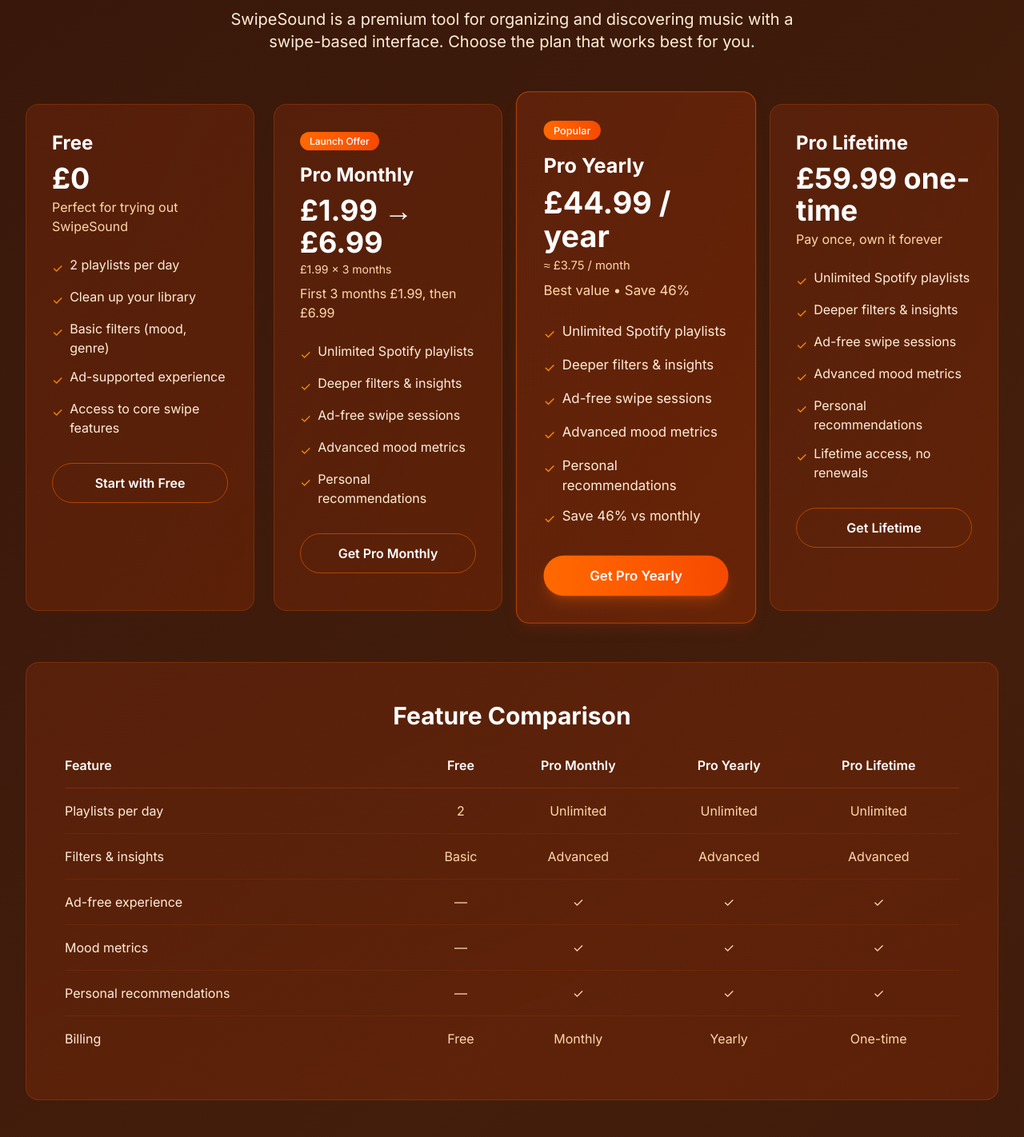
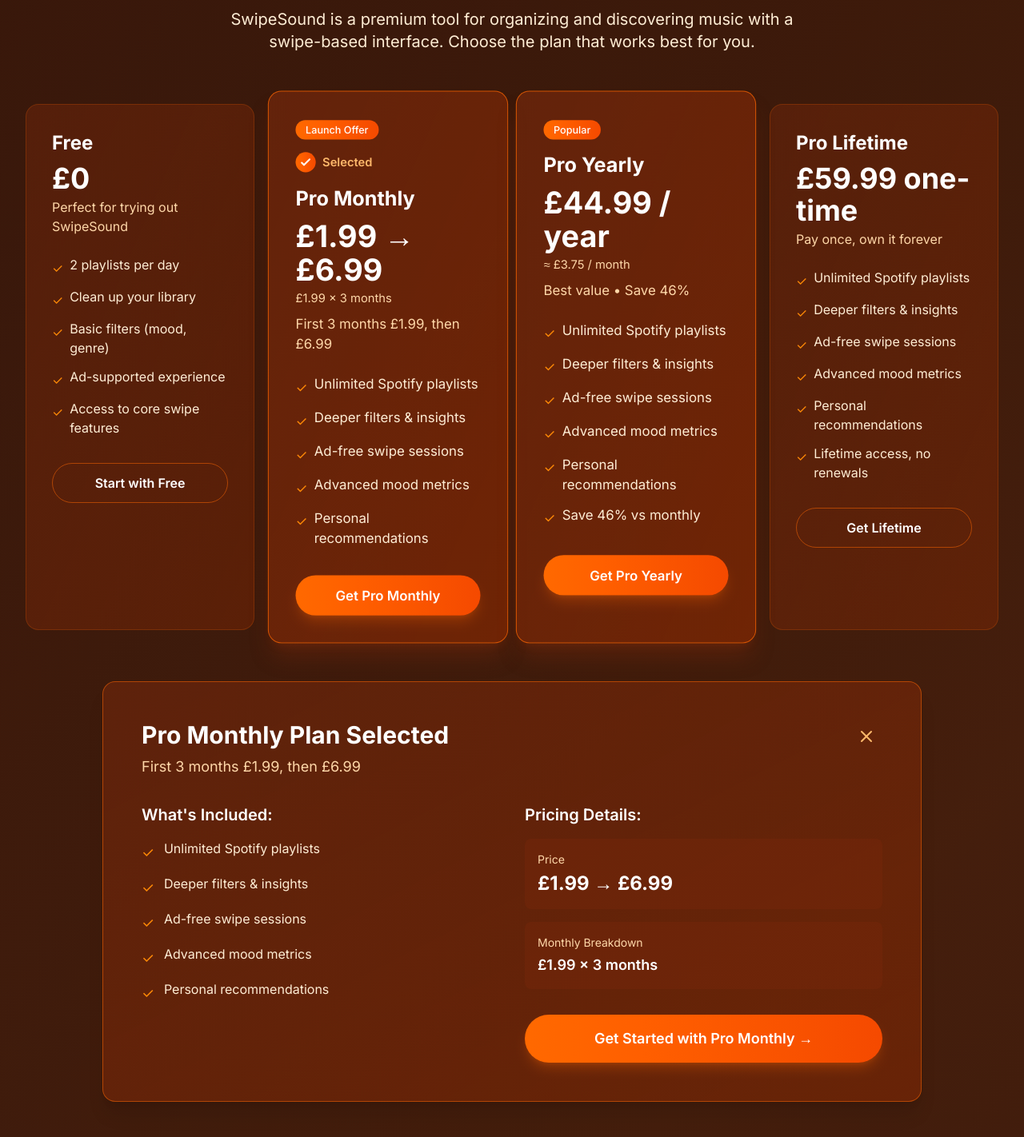
Before and after one commit to buraksalli007/SwipeSound-MainSite, a Next.js app: page /pricing in a window 1280 px wide. Shown: the part 182-1604 px from the top of the page at 80% size. Built offline with nearby package versions, Linux system fonts and the light colour scheme.

Commit message:
Enhance pricing: Add plan selection, orange buttons, detailed info cards

```diff
--- a/app/pricing/page.tsx
+++ b/app/pricing/page.tsx
@@ -1,9 +1,13 @@
+"use client";
+
 import Navbar from "@/components/Navbar";
 import Footer from "@/components/Footer";
 import { pricingPlans } from "@/lib/constants";
 import Link from "next/link";
+import { useState } from "react";
 
 export default function PricingPage() {
+  const [selectedPlan, setSelectedPlan] = useState<number | null>(1); // Default to Pro Yearly
   const freePlan = pricingPlans[0];
   const proPlans = pricingPlans.slice(1);
 
@@ -25,13 +29,18 @@
 
           {/* Pricing Cards */}
           <div className="grid md:grid-cols-2 lg:grid-cols-4 gap-6 mb-16">
-            {pricingPlans.map((plan, index) => (
+            {pricingPlans.map((plan, index) => {
+              const isSelected = selectedPlan === index;
+              const isHighlight = plan.highlight;
+
+              return (
                 <div
                   key={index}
-                className={`rounded-2xl p-8 border transition-all ${
-                  plan.highlight
-                    ? "bg-gradient-to-br from-orange-900/50 to-orange-800/40 border-orange-500/50 shadow-lg shadow-orange-900/30 scale-105"
-                    : "bg-gradient-to-br from-orange-900/40 to-orange-800/30 border-orange-500/20"
+                  onClick={() => setSelectedPlan(index)}
+                  className={`rounded-2xl p-8 border transition-all cursor-pointer ${
+                    isSelected || isHighlight
+                      ? "bg-gradient-to-br from-orange-900/60 to-orange-800/50 border-orange-500/70 shadow-xl shadow-orange-900/40 scale-105"
+                      : "bg-gradient-to-br from-orange-900/40 to-orange-800/30 border-orange-500/20 hover:border-orange-500/40"
                   }`}
                 >
                   {plan.badge && (
@@ -39,6 +48,17 @@
                       <span className="px-3 py-1 rounded-full bg-gradient-to-r from-orange-500 to-orange-600 text-white text-xs font-medium">
                         {plan.badge}
                       </span>
+                    </div>
+                  )}
+
+                  {isSelected && (
+                    <div className="mb-4 flex items-center gap-2">
+                      <div className="w-6 h-6 rounded-full bg-gradient-to-r from-orange-500 to-orange-600 flex items-center justify-center">
+                        <svg className="w-4 h-4 text-white" fill="none" stroke="currentColor" viewBox="0 0 24 24">
+                          <path strokeLinecap="round" strokeLinejoin="round" strokeWidth={3} d="M5 13l4 4L19 7" />
+                        </svg>
+                      </div>
+                      <span className="text-orange-300 text-sm font-semibold">Selected</span>
                     </div>
                   )}
 
@@ -63,10 +83,11 @@
                   </ul>
 
                   <button
+                    onClick={(e) => e.stopPropagation()}
                     className={`w-full px-6 py-3 rounded-full font-semibold transition-all ${
                       plan.ctaDisabled
                         ? "bg-gray-700 text-gray-400 cursor-not-allowed"
-                      : plan.highlight
+                        : isSelected || isHighlight
                         ? "bg-gradient-to-r from-orange-500 to-orange-600 text-white hover:from-orange-600 hover:to-orange-700 shadow-lg shadow-orange-500/25"
                         : "border border-orange-500/50 text-white hover:bg-orange-500/10"
                     }`}
@@ -74,8 +95,67 @@
                     {plan.cta}
                   </button>
                 </div>
+              );
+            })}
+          </div>
+
+          {/* Selected Plan Details */}
+          {selectedPlan !== null && (
+            <div className="max-w-5xl mx-auto mb-16">
+              <div className="bg-gradient-to-br from-orange-900/50 to-orange-800/40 rounded-2xl p-8 md:p-12 border border-orange-500/50 shadow-xl">
+                <div className="flex items-start justify-between mb-8">
+                  <div>
+                    <h2 className="text-3xl font-bold text-white mb-2">
+                      {pricingPlans[selectedPlan].name} Plan Selected
+                    </h2>
+                    <p className="text-orange-200 text-lg">{pricingPlans[selectedPlan].description}</p>
+                  </div>
+                  <button
+                    onClick={() => setSelectedPlan(null)}
+                    className="text-orange-300 hover:text-white transition-colors p-2"
+                  >
+                    <svg className="w-6 h-6" fill="none" stroke="currentColor" viewBox="0 0 24 24">
+                      <path strokeLinecap="round" strokeLinejoin="round" strokeWidth={2} d="M6 18L18 6M6 6l12 12" />
+                    </svg>
+                  </button>
+                </div>
+
+                <div className="grid md:grid-cols-2 gap-8">
+                  <div>
+                    <h3 className="text-xl font-semibold text-white mb-4">What&apos;s Included:</h3>
+                    <ul className="space-y-3">
+                      {pricingPlans[selectedPlan].features.map((feature, idx) => (
+                        <li key={idx} className="flex items-start gap-3">
+                          <span className="text-orange-400 mt-1 text-lg">✓</span>
+                          <span className="text-orange-100 text-base">{feature}</span>
+                        </li>
                       ))}
+                    </ul>
                   </div>
+                  <div>
+                    <h3 className="text-xl font-semibold text-white mb-4">Pricing Details:</h3>
+                    <div className="space-y-4 text-orange-100">
+                      <div className="bg-orange-900/30 rounded-lg p-4">
+                        <div className="text-sm text-orange-200 mb-1">Price</div>
+                        <div className="text-2xl font-bold text-white">{pricingPlans[selectedPlan].price}</div>
+                      </div>
+                      {pricingPlans[selectedPlan].monthlyBreakdown && (
+                        <div className="bg-orange-900/30 rounded-lg p-4">
+                          <div className="text-sm text-orange-200 mb-1">Monthly Breakdown</div>
+                          <div className="text-lg font-semibold text-white">{pricingPlans[selectedPlan].monthlyBreakdown}</div>
+                        </div>
+                      )}
+                      <div className="pt-4">
+                        <button className="w-full px-8 py-4 rounded-full bg-gradient-to-r from-orange-500 to-orange-600 text-white font-semibold hover:from-orange-600 hover:to-orange-700 shadow-lg shadow-orange-500/25 transition-all text-lg">
+                          Get Started with {pricingPlans[selectedPlan].name} →
+                        </button>
+                      </div>
+                    </div>
+                  </div>
+                </div>
+              </div>
+            </div>
+          )}
 
           {/* Comparison Table */}
           <div className="bg-gradient-to-br from-orange-900/40 to-orange-800/30 rounded-2xl p-8 md:p-12 border border-orange-500/20 mb-12">
--- a/components/Pricing.tsx
+++ b/components/Pricing.tsx
@@ -2,8 +2,11 @@
 
 import { pricingPlans } from "@/lib/constants";
 import Link from "next/link";
+import { useState } from "react";
 
 export default function Pricing() {
+  const [selectedPlan, setSelectedPlan] = useState<number | null>(null);
+
   return (
     <section id="pricing" className="py-24 px-4 sm:px-6 lg:px-8 bg-gradient-to-br from-orange-900/20 via-orange-800/15 to-orange-900/20">
       <div className="max-w-7xl mx-auto">
@@ -17,13 +20,18 @@
         </div>
 
         <div className="grid md:grid-cols-2 lg:grid-cols-4 gap-6 max-w-7xl mx-auto mb-8">
-          {pricingPlans.map((plan, index) => (
+          {pricingPlans.map((plan, index) => {
+            const isSelected = selectedPlan === index;
+            const isHighlight = plan.highlight;
+
+            return (
               <div
                 key={index}
-              className={`rounded-2xl p-6 border transition-all ${
-                plan.highlight
-                  ? "bg-gradient-to-br from-orange-900/50 to-orange-800/40 border-orange-500/50 shadow-lg shadow-orange-900/30 scale-105"
-                  : "bg-gradient-to-br from-orange-900/40 to-orange-800/30 border-orange-500/20"
+                onClick={() => setSelectedPlan(index)}
+                className={`rounded-2xl p-6 border transition-all cursor-pointer ${
+                  isSelected || isHighlight
+                    ? "bg-gradient-to-br from-orange-900/60 to-orange-800/50 border-orange-500/70 shadow-xl shadow-orange-900/40 scale-105"
+                    : "bg-gradient-to-br from-orange-900/40 to-orange-800/30 border-orange-500/20 hover:border-orange-500/40"
                 }`}
               >
                 {plan.badge && (
@@ -31,6 +39,17 @@
                     <span className="px-3 py-1 rounded-full bg-gradient-to-r from-orange-500 to-orange-600 text-white text-xs font-medium">
                       {plan.badge}
                     </span>
+                  </div>
+                )}
+
+                {isSelected && (
+                  <div className="mb-4 flex items-center gap-2">
+                    <div className="w-5 h-5 rounded-full bg-gradient-to-r from-orange-500 to-orange-600 flex items-center justify-center">
+                      <svg className="w-3 h-3 text-white" fill="none" stroke="currentColor" viewBox="0 0 24 24">
+                        <path strokeLinecap="round" strokeLinejoin="round" strokeWidth={3} d="M5 13l4 4L19 7" />
+                      </svg>
+                    </div>
+                    <span className="text-orange-300 text-xs font-semibold">Selected</span>
                   </div>
                 )}
 
@@ -48,7 +67,7 @@
                 <ul className="space-y-2 mb-6">
                   {plan.features.map((feature, featureIndex) => (
                     <li key={featureIndex} className="flex items-start gap-2">
-                    <span className="text-orange-400 mt-0.5 text-sm">✓</span>
+                      <span className={`mt-0.5 text-sm ${isSelected ? "text-orange-400" : "text-orange-400"}`}>✓</span>
                       <span className="text-orange-100 text-sm">{feature}</span>
                     </li>
                   ))}
@@ -56,10 +75,11 @@
 
                 <Link
                   href="/pricing"
+                  onClick={(e) => e.stopPropagation()}
                   className={`block w-full px-6 py-3 rounded-full font-semibold text-center transition-all ${
                     plan.ctaDisabled
                       ? "bg-gray-700 text-gray-400 cursor-not-allowed"
-                    : plan.highlight
+                      : isSelected || isHighlight
                       ? "bg-gradient-to-r from-orange-500 to-orange-600 text-white hover:from-orange-600 hover:to-orange-700 shadow-lg shadow-orange-500/25"
                       : "border border-orange-500/50 text-white hover:bg-orange-500/10"
                   }`}
@@ -67,8 +87,68 @@
                   {plan.cta}
                 </Link>
               </div>
+            );
+          })}
+        </div>
+
+        {/* Selected Plan Details */}
+        {selectedPlan !== null && (
+          <div className="max-w-4xl mx-auto mb-8">
+            <div className="bg-gradient-to-br from-orange-900/50 to-orange-800/40 rounded-2xl p-8 border border-orange-500/50 shadow-lg">
+              <div className="flex items-start justify-between mb-6">
+                <div>
+                  <h3 className="text-2xl font-bold text-white mb-2">
+                    {pricingPlans[selectedPlan].name} Plan Selected
+                  </h3>
+                  <p className="text-orange-200">{pricingPlans[selectedPlan].description}</p>
+                </div>
+                <button
+                  onClick={() => setSelectedPlan(null)}
+                  className="text-orange-300 hover:text-white transition-colors"
+                >
+                  <svg className="w-6 h-6" fill="none" stroke="currentColor" viewBox="0 0 24 24">
+                    <path strokeLinecap="round" strokeLinejoin="round" strokeWidth={2} d="M6 18L18 6M6 6l12 12" />
+                  </svg>
+                </button>
+              </div>
+
+              <div className="grid md:grid-cols-2 gap-6">
+                <div>
+                  <h4 className="text-lg font-semibold text-white mb-3">What&apos;s Included:</h4>
+                  <ul className="space-y-2">
+                    {pricingPlans[selectedPlan].features.map((feature, idx) => (
+                      <li key={idx} className="flex items-start gap-2">
+                        <span className="text-orange-400 mt-1">✓</span>
+                        <span className="text-orange-100">{feature}</span>
+                      </li>
                     ))}
+                  </ul>
                 </div>
+                <div>
+                  <h4 className="text-lg font-semibold text-white mb-3">Pricing Details:</h4>
+                  <div className="space-y-2 text-orange-100">
+                    <div>
+                      <span className="font-semibold">Price:</span> {pricingPlans[selectedPlan].price}
+                    </div>
+                    {pricingPlans[selectedPlan].monthlyBreakdown && (
+                      <div>
+                        <span className="font-semibold">Monthly:</span> {pricingPlans[selectedPlan].monthlyBreakdown}
+                      </div>
+                    )}
+                    <div className="pt-4">
+                      <Link
+                        href="/pricing"
+                        className="inline-block px-6 py-3 rounded-full bg-gradient-to-r from-orange-500 to-orange-600 text-white font-semibold hover:from-orange-600 hover:to-orange-700 shadow-lg shadow-orange-500/25 transition-all"
+                      >
+                        Get Started →
+                      </Link>
+                    </div>
+                  </div>
+                </div>
+              </div>
+            </div>
+          </div>
+        )}
 
         <div className="text-center">
           <Link
```
Lines whose indentation alone changed are shown as unchanged.
